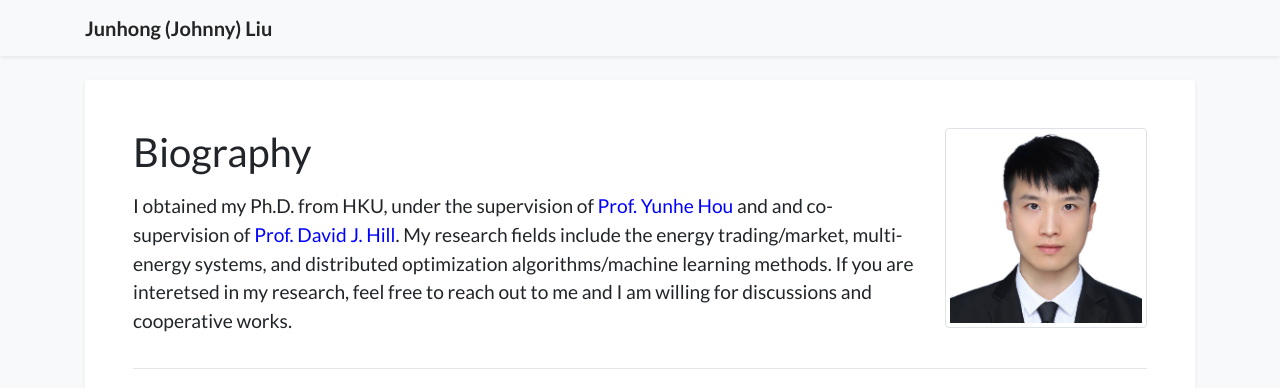
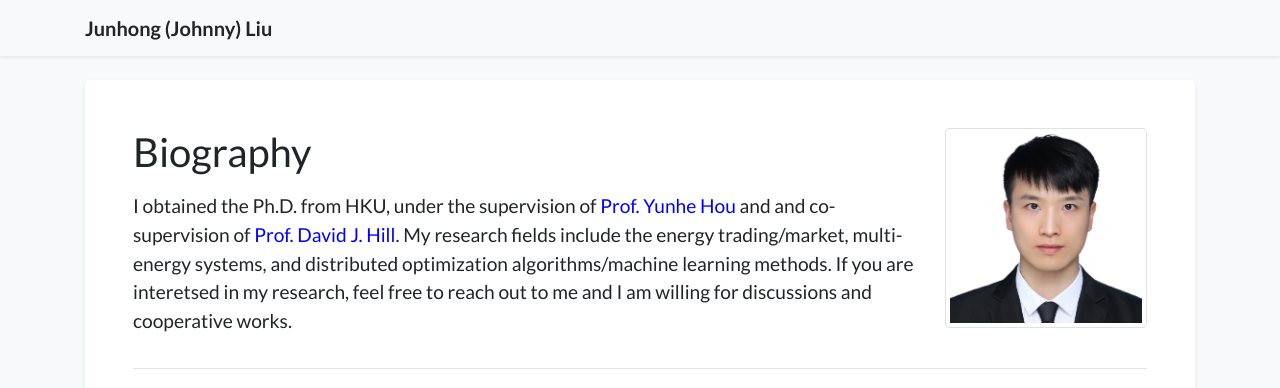
Before and after one commit to johnny-eee/academic-homepage-main, a Jekyll site: the page built from index.html, in a window 1280 px wide and 1211 px high. Shown: the top 388 px of the window. Built offline with Jekyll 4.4.1, drawn with Linux system fonts in a browser that asks for light colours; a style sheet for code colours, icons or effects is not loaded.

Commit message:
Update profile.yml

```diff
--- a/_data/profile.yml
+++ b/_data/profile.yml
@@ -21,7 +21,7 @@
 
 short_bio: >-
   <p>
-   <big> I obtained my Ph.D. from HKU, under the supervision of <a href="https://www.eee.hku.hk/people/yhhou/" style="color: blue;">Prof. Yunhe Hou</a> and and co-supervision of <a href="https://www.eee.hku.hk/people/dhill/" style="color: blue;">Prof. David J. Hill</a>.
+   <big> I obtained the Ph.D. from HKU, under the supervision of <a href="https://www.eee.hku.hk/people/yhhou/" style="color: blue;">Prof. Yunhe Hou</a> and and co-supervision of <a href="https://www.eee.hku.hk/people/dhill/" style="color: blue;">Prof. David J. Hill</a>.
    My research fields include the energy trading/market, multi-energy systems, and distributed optimization algorithms/machine learning methods. If you are interetsed in my research, feel free to reach out to me and I am willing for discussions and cooperative works.</big>
   </p>
 
```
